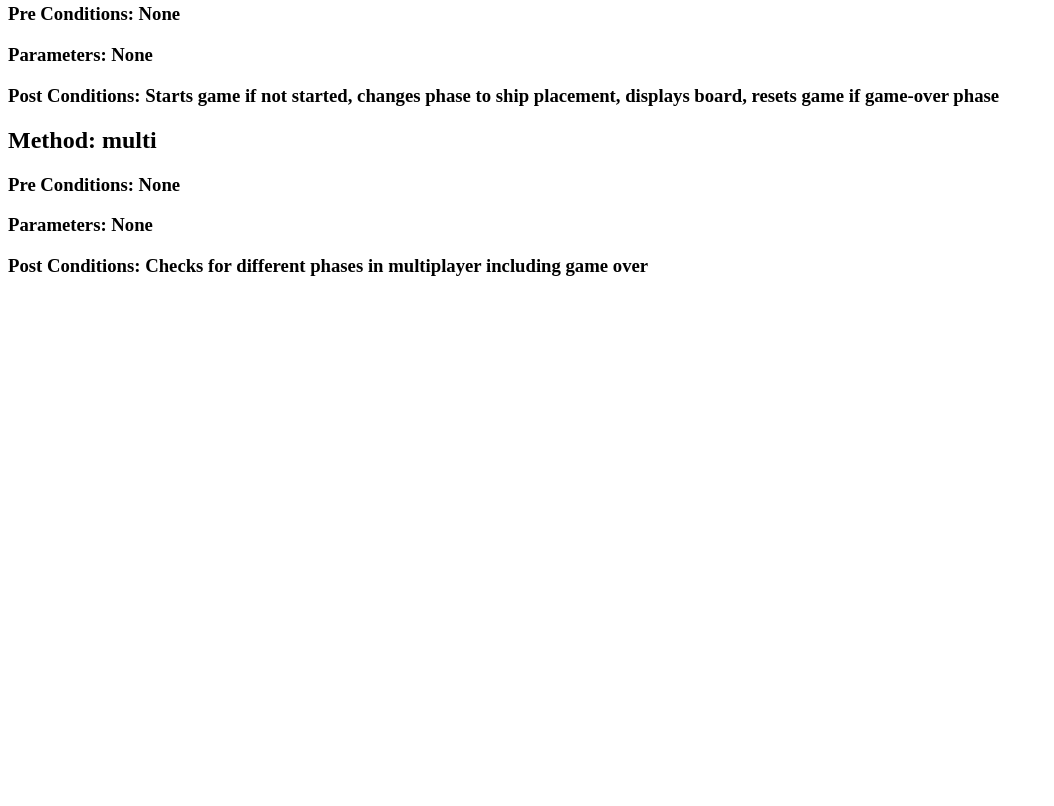
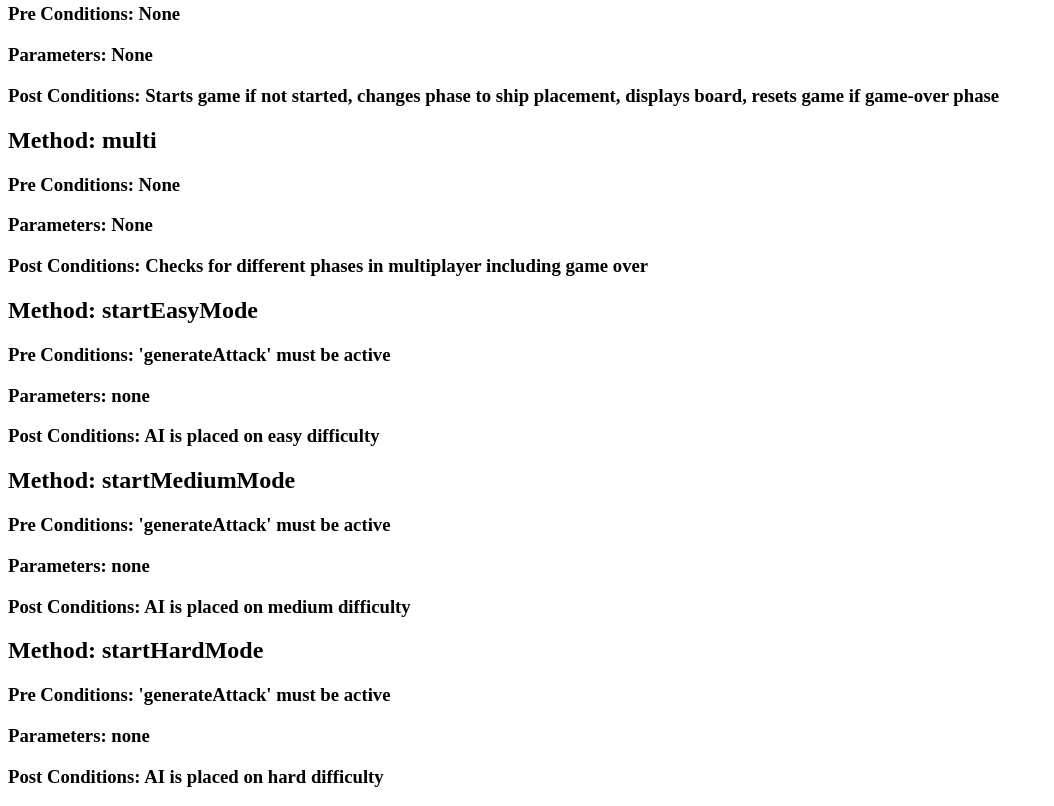
Before and after one commit to l583m086/448_Project2, a website: page documentation/documentation.html in a window 1280 px wide. Shown: the part 5215-6021 px from the top of the page, without its empty margins (0-1054 px from the left). Before the commit the page ends 5511 px from the top, so only its background shows below. Drawn offline with Linux system fonts and the light colour scheme.

Commit message:
Updated documentation

```diff
--- a/documentation/documentation.html
+++ b/documentation/documentation.html
@@ -164,4 +164,19 @@
         <h3>Pre Conditions: None</h3>
         <h3>Parameters: None</h3>
         <h3>Post Conditions: Checks for different phases in multiplayer including game over</h3>
+
+        <h2>Method: startEasyMode</h2>
+        <h3>Pre Conditions: 'generateAttack' must be active</h3>
+        <h3>Parameters: none</h3>
+        <h3>Post Conditions: AI is placed on easy difficulty</h3>
+
+        <h2>Method: startMediumMode</h2>
+        <h3>Pre Conditions: 'generateAttack' must be active</h3>
+        <h3>Parameters: none</h3>
+        <h3>Post Conditions: AI is placed on medium difficulty</h3>
+
+        <h2>Method: startHardMode</h2>
+        <h3>Pre Conditions: 'generateAttack' must be active</h3>
+        <h3>Parameters: none</h3>
+        <h3>Post Conditions: AI is placed on hard difficulty</h3>
 </body>
```
